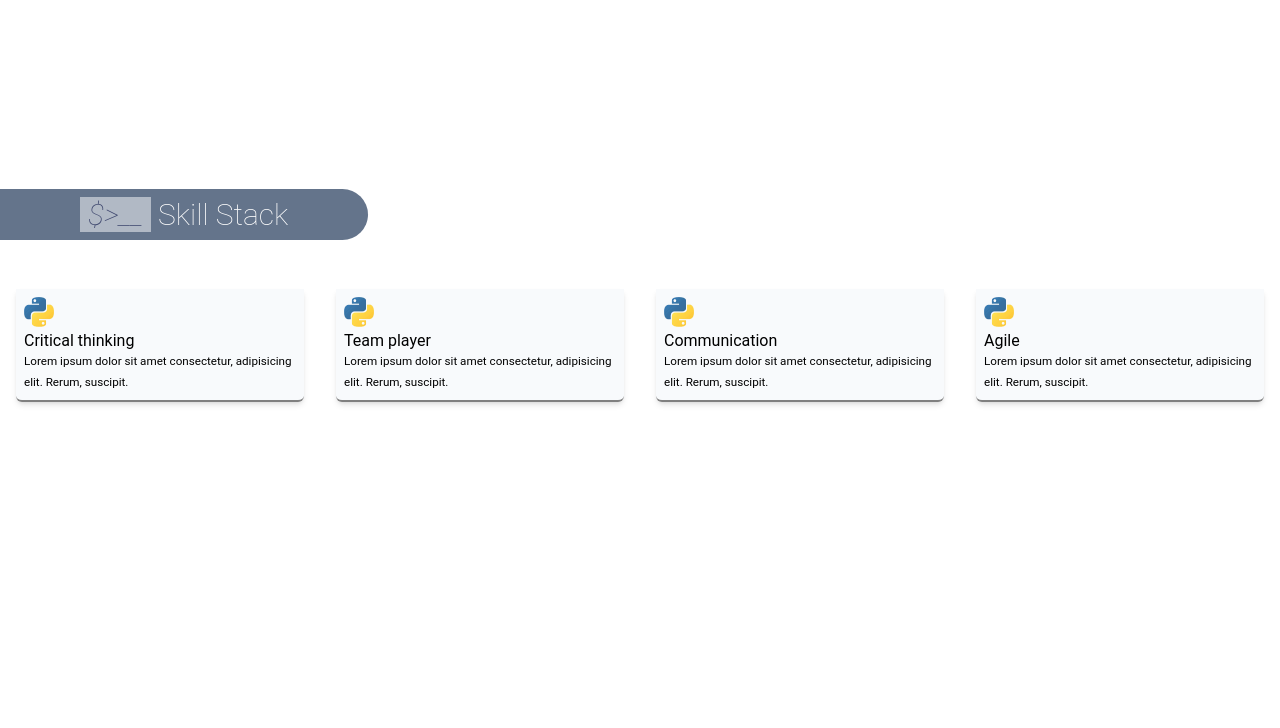
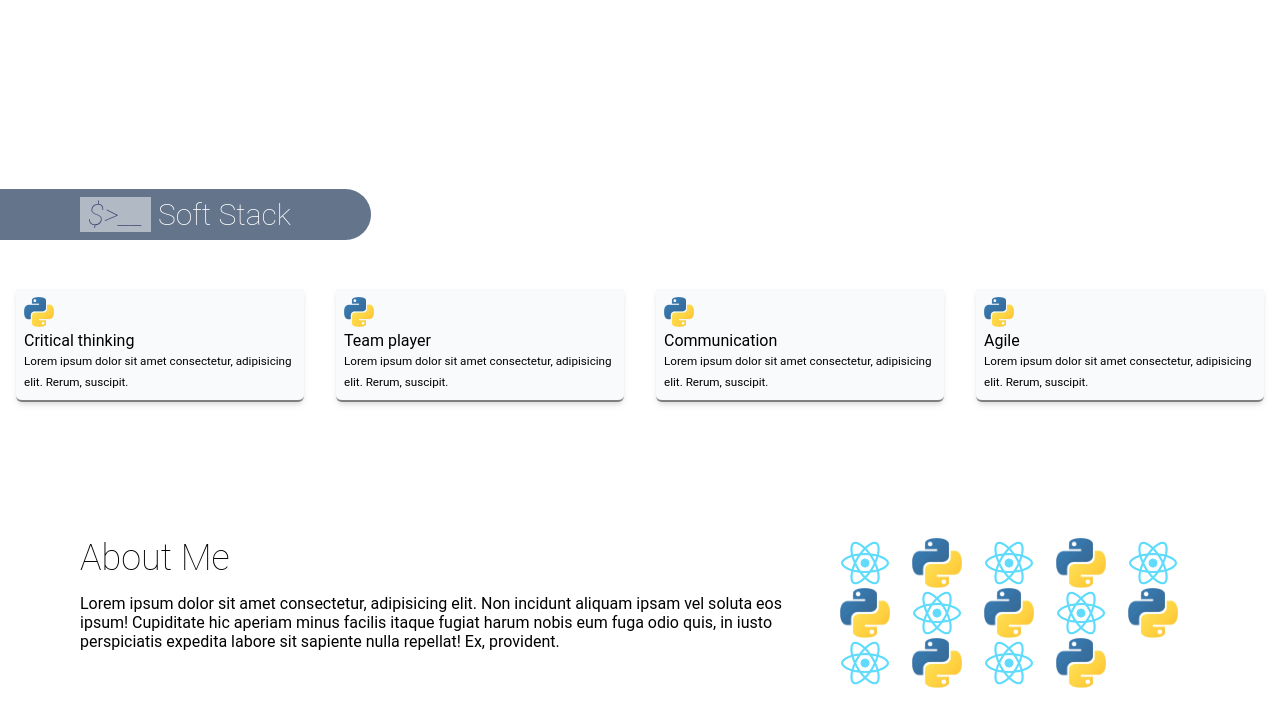
Before and after one commit to Akpanjoseph/Personal-Portfolio, a plain HTML site: page index.html in a window 1280 px wide. Shown: the part 544-1272 px from the top of the page. Before the commit the page ends 1002 px from the top, so only its background shows below. Drawn offline with Linux system fonts and the light colour scheme.

Commit message:
finished working on the about me  section

```diff
--- a/index.html
+++ b/index.html
@@ -64,12 +64,12 @@
 
 
             <div class="intro-text">
-                <p class="text-3xl   ">Hey, I am Akpan Joseph </p>
+                <p class="text-2xl md:text-3xl   ">Hey, I am Akpan Joseph </p>
 
                 <div>
-                    <p class="text-5xl font-thin mb-0">Frontend Engineer</p>
-                    <p class="mt-0 text-xl px-2 md:px-0">I design beautifull things in a grand not with pencils but <span
-                            class="font-bold">Syntax</span> </p>
+                    <p class="text-4xl md:text-5xl font-thin mb-0">Frontend Engineer</p>
+                    <p class="mt-0 text-lg md:text-xl px-2 md:px-0">I design beautifull things in a grand not with
+                        pencils but <span class="font-bold">Syntax</span> </p>
                     <!-- contact btn -->
 
                 </div>
@@ -80,28 +80,26 @@
         </section>
 
 
-        <!-- tech stack -->
+        <!-- soft stack -->
         <section id="" class="mt-20 md:mt-40 py-10 text-center ">
             <p class="text-left text-white  text-2xl font-thin mb-10 md:text-3xl "><span
                     class="bg-slate-500 px-10 py-2 rounded-e-full md:px-20 border border-red-300"><span
-                        class="bg-white italic px-2 text-primary animate-pulse">$>__</span> Skill Stack </span> </p>
+                        class="bg-white italic px-2 text-primary animate-pulse">$>__</span> Soft Stack </span> </p>
 
             <div class="skill-section">
-                <!-- <div class="skill-card">
-                    <img src="./asserts/python.png" alt="" class="w-[50px]">
-                    <p>Javascript</p>
-                </div> -->
 
                 <div class="skill-card">
                     <img src="./asserts/python.png" alt="" class="w-[30px]">
                     <p>Critical thinking</p>
-                   <p class="text-sm"><small>Lorem ipsum dolor sit amet consectetur, adipisicing elit. Rerum, suscipit.</small></p>
+                    <p class="text-sm"><small>Lorem ipsum dolor sit amet consectetur, adipisicing elit. Rerum,
+                            suscipit.</small></p>
                 </div>
 
                 <div class="skill-card">
                     <img src="./asserts/python.png" alt="" class="w-[30px]">
                     <p>Team player</p>
-                   <p class="text-sm"><small>Lorem ipsum dolor sit amet consectetur, adipisicing elit. Rerum, suscipit.</small></p>
+                    <p class="text-sm"><small>Lorem ipsum dolor sit amet consectetur, adipisicing elit. Rerum,
+                            suscipit.</small></p>
                 </div>
 
 
@@ -109,7 +107,8 @@
                 <div class="skill-card">
                     <img src="./asserts/python.png" alt="" class="w-[30px]">
                     <p>Communication</p>
-                   <p class="text-sm"><small>Lorem ipsum dolor sit amet consectetur, adipisicing elit. Rerum, suscipit.</small></p>
+                    <p class="text-sm"><small>Lorem ipsum dolor sit amet consectetur, adipisicing elit. Rerum,
+                            suscipit.</small></p>
                 </div>
 
 
@@ -117,42 +116,58 @@
                 <div class="skill-card">
                     <img src="./asserts/python.png" alt="" class="w-[30px]">
                     <p>Agile</p>
-                    <p class="text-sm"><small>Lorem ipsum dolor sit amet consectetur, adipisicing elit. Rerum, suscipit.</small></p>
+                    <p class="text-sm"><small>Lorem ipsum dolor sit amet consectetur, adipisicing elit. Rerum,
+                            suscipit.</small></p>
                 </div>
-
-<!--
-                <div class="skill-card">
-                    <img src="./asserts/python.png" alt="" class="w-[50px]">
-                    <p>Redux Toolkit</p>
-                </div> -->
-
-                <!-- <div class="skill-card">
-                    <img src="./asserts/python.png" alt="" class="w-[50px]">
-                    <p>Tailwind Css</p>
-                </div> -->
-
-
-
-                <!-- <div class="skill-card">
-                    <img src="./asserts/python.png" alt="" class="w-[50px]">
-                    <p>Terminal</p>
-                </div> -->
-
             </div>
         </section>
 
 
 
-        <!-- <section class="mt-20 md:mt-20 py-10 text-center ">
-            <p class="text-center text-primary   text-2xl font-thin mb-10 md:text-3xl ">
-                <span class="about-title rounded-e-full pr-4">
-                <span
-                    class="bg-white italic px-2 text-primary animate-pulse">$>__</span> About Me </span> </p>
+        <!-- about me -->
+        <section id="" class="mt-10 md:mt-30 py-10 text-center md:px-10 ">
+            <!-- <p class="text-right text-white  text-2xl font-thin mb-10 md:text-3xl "><span
+                class="bg-slate-500 px-10 py-2 rounded-s-full md:px-20 border border-red-300"><span
+                    class="bg-white italic px-2 text-primary animate-pulse">$>__</span> Soft Stack </span> </p> -->
 
-                    <div>
-                        <p>Lorem ipsum dolor sit amet consectetur adipisicing elit. Error odio maxime, cupiditate velit laborum harum hic saepe similique beatae quos minus deserunt quae quidem ut eum ducimus eius esse aperiam.</p>
+            <div class="about-me">
+
+                <div class="about-text">
+                    <div class="">
+                        <!-- <p>About</p> -->
+                        <p class="font-extralight text-4xl mb-4 ">About Me</p>
                     </div>
-        </section> -->
+                    <p class="text-md">
+                        Lorem ipsum dolor sit amet consectetur, adipisicing elit. Non incidunt aliquam ipsam vel soluta eos ipsum! Cupiditate hic aperiam minus facilis itaque fugiat harum nobis eum fuga odio quis, in iusto perspiciatis expedita labore sit sapiente nulla repellat! Ex, provident.
+                    </p>
+                </div>
+
+                <div class="about-skill-section">
+
+                    <img src="./asserts/react.png" alt="" class="w-[30px] md:w-[50px]">
+                    <img src="./asserts/python.png" alt="" class="w-[30px] md:w-[50px]">
+                    <img src="./asserts/react.png" alt="" class="w-[30px] md:w-[50px]">
+                    <img src="./asserts/python.png" alt="" class="w-[30px] md:w-[50px]">
+                    <img src="./asserts/react.png" alt="" class="w-[30px] md:w-[50px]">
+                    <img src="./asserts/python.png" alt="" class="w-[30px] md:w-[50px]">
+                    <img src="./asserts/react.png" alt="" class="w-[30px] md:w-[50px]">
+                    <img src="./asserts/python.png" alt="" class="w-[30px] md:w-[50px]">
+                    <img src="./asserts/react.png" alt="" class="w-[30px] md:w-[50px]">
+                    <img src="./asserts/python.png" alt="" class="w-[30px] md:w-[50px]">
+                    <img src="./asserts/react.png" alt="" class="w-[30px] md:w-[50px]">
+                    <img src="./asserts/python.png" alt="" class="w-[30px] md:w-[50px]">
+                    <img src="./asserts/react.png" alt="" class="w-[30px] md:w-[50px]">
+                    <img src="./asserts/python.png" alt="" class="w-[30px] md:w-[50px]">
+                </div>
+
+
+
+            </div>
+
+
+
+        </section>
+
     </main>
 
 
```
Also changed, not shown: Style/main.css, asserts/react.png (added).
